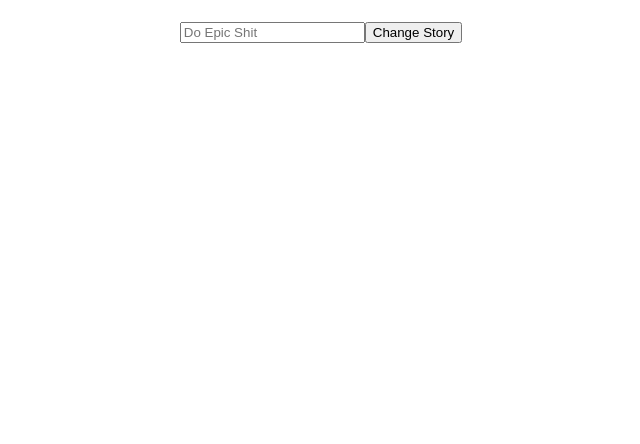
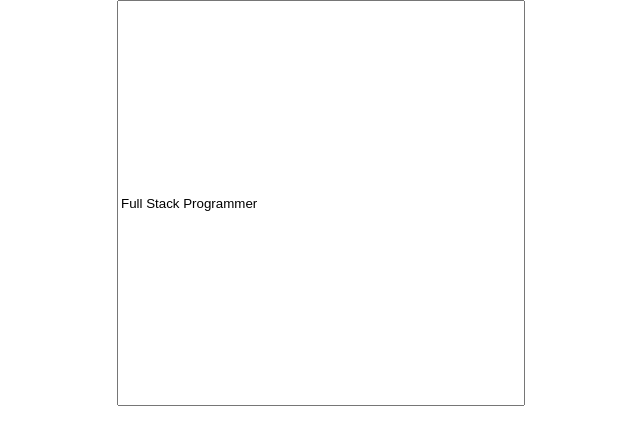
Before and after one commit to Jaisur-Akhil/Hooks, a React (Create React App) app: page / in a window 1280 px wide. Shown: the top 444 px of the page, without its empty margins (319-959 px from the left). Built offline with nearby package versions, Linux system fonts and the light colour scheme.

Commit message:
useLayoutEffect

```diff
--- a/src/App.js
+++ b/src/App.js
@@ -6,7 +6,8 @@ import './App.css';
 // import Red from './H/Red.js';
 // import RRed from './H/RRed';
 // import Effect from './H/Effect';
-import Ref from './H/Ref' ;
+// import Ref from './H/Ref' ;
+import Layout from './H/Layout';
 
 function App() {
   return (
@@ -15,7 +16,8 @@ function App() {
       {/* <Red /> */}
       {/* <RRed /> */}
       {/* <Effect /> */}
-      <Ref/>
+      {/* <Ref/> */}
+      <Layout />
     </div>
   );
 }
--- /dev/null
+++ b/src/H/Layout.js
@@ -0,0 +1,32 @@
+/** @format */
+
+import React, { useLayoutEffect, useEffect, useRef } from 'react';
+
+const Layout = () => {
+  const inpRef = useRef(null);
+
+  useEffect(() => {
+    inpRef.current.value = 'Full Stack Programmer';
+    console.log('Full Stack Programmer');
+  }, []);
+
+  useLayoutEffect(() => {
+    console.log(inpRef.current.value);
+  }, []);
+
+  return (
+    <div>
+      <input
+        ref={inpRef}
+        value='Programmer'
+        readOnly
+        style={{ width: 400, height: 400 }}
+      />
+    </div>
+  );
+};
+
+export default Layout;
+
+//layout iffect is fundamentally called earlier in the rendering phasethen use effect .
+//useeffect is called after every thing is loaded in page. opposite to uselayout
```
